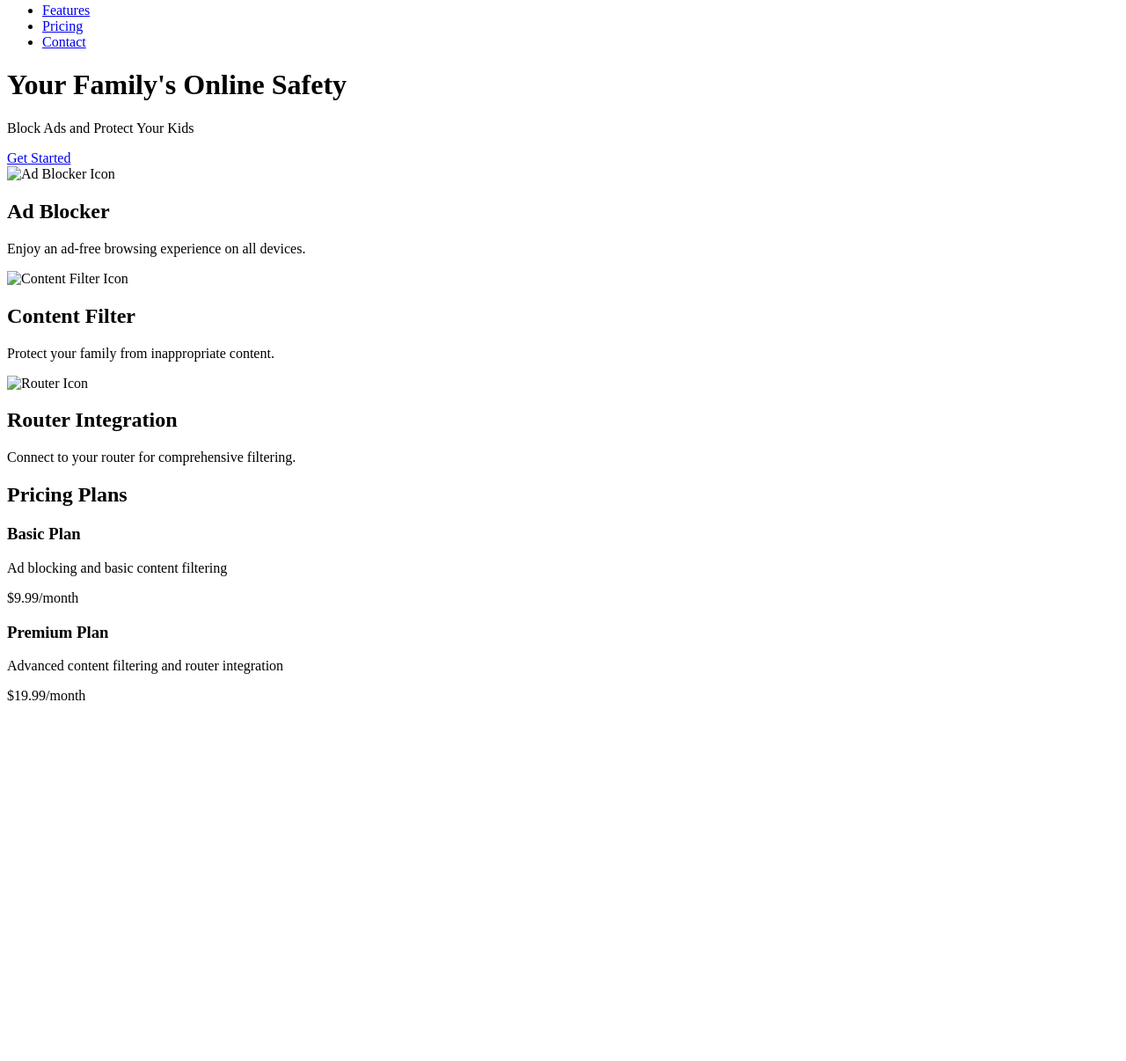
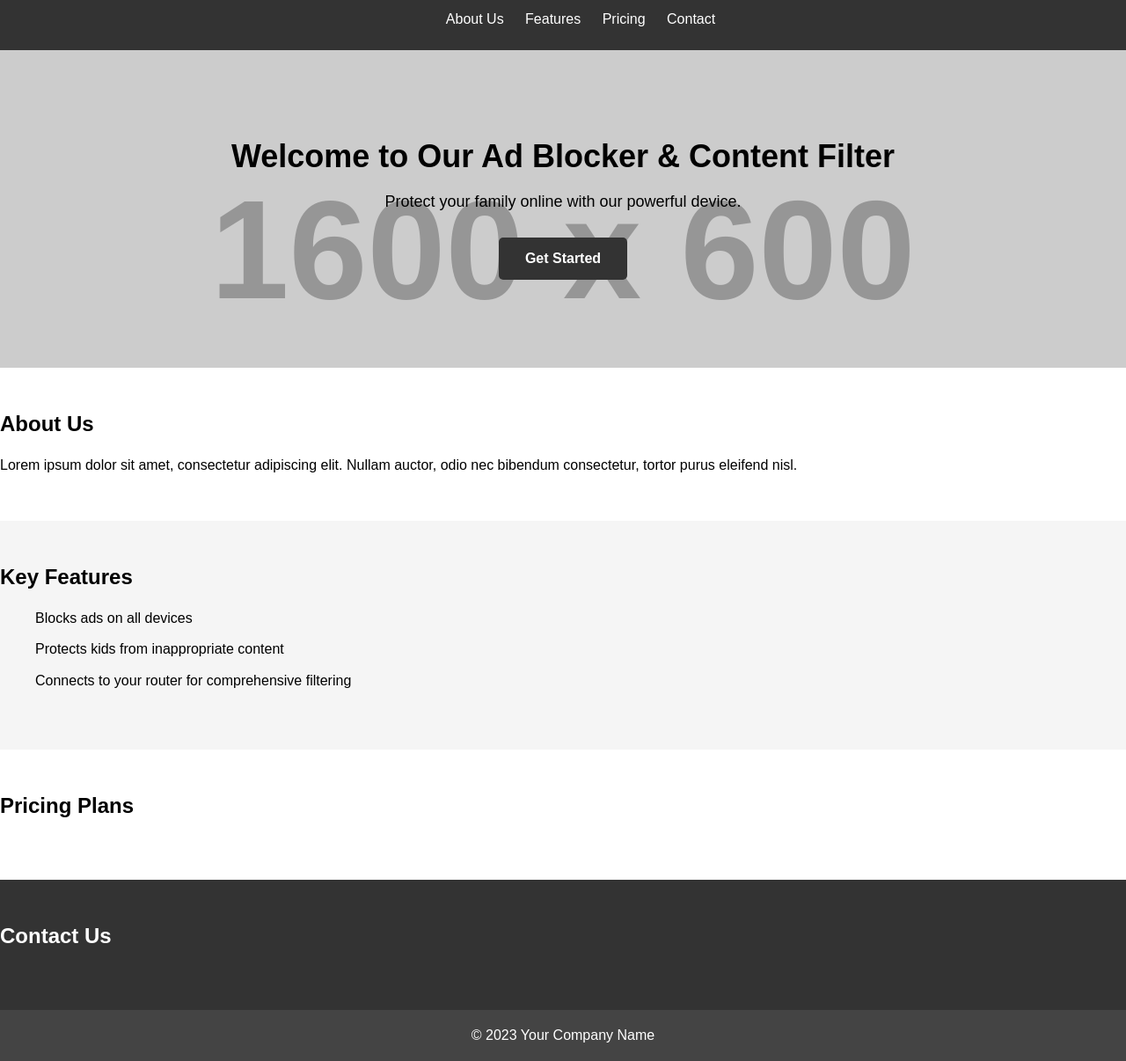
Before and after one commit to marahmad/sila.github.io, a plain HTML site: page index.html in a window 1280 px wide. Shown: the part 13-1219 px from the top of the page at 88% size. Before the commit the page ends 821 px from the top, so only its background shows below. Drawn offline with Linux system fonts and the light colour scheme; placeholder pictures from the web are drawn by us.

Commit message:
Update index.html

```diff
--- a/index.html
+++ b/index.html
@@ -4,52 +4,201 @@
     <meta charset="UTF-8">
     <meta name="viewport" content="width=device-width, initial-scale=1.0">
     <title>Ad Blocker & Content Filter</title>
-    <link rel="stylesheet" href="styles.css"> <!-- Link to your CSS file for styling -->
+    <style>
+        /* Reset some default styles */
+        body, h1, h2, p {
+            margin: 0;
+            padding: 0;
+        }
+
+        /* Global Styles */
+        body {
+            font-family: Arial, sans-serif;
+            background-color: #f5f5f5;
+        }
+
+        /* Header Styles */
+        header {
+            background-color: #333;
+            color: #fff;
+            padding: 10px 0;
+        }
+
+        header nav ul {
+            list-style: none;
+            text-align: center;
+        }
+
+        header nav ul li {
+            display: inline;
+            margin-right: 20px;
+        }
+
+        header nav ul li:last-child {
+            margin-right: 0;
+        }
+
+        header nav a {
+            color: #fff;
+            text-decoration: none;
+        }
+
+        /* Hero Section Styles */
+        #hero {
+            background-image: url('https://via.placeholder.com/1600x600');
+            background-size: cover;
+            text-align: center;
+            padding: 100px 0;
+        }
+
+        #hero h1 {
+            font-size: 36px;
+            margin-bottom: 20px;
+        }
+
+        #hero p {
+            font-size: 18px;
+            margin-bottom: 30px;
+        }
+
+        .cta-button {
+            display: inline-block;
+            padding: 15px 30px;
+            background-color: #333;
+            color: #fff;
+            text-decoration: none;
+            font-weight: bold;
+            border-radius: 5px;
+        }
+
+        /* About Section Styles */
+        #about {
+            background-color: #fff;
+            padding: 50px 0;
+        }
+
+        #about h2 {
+            font-size: 24px;
+            margin-bottom: 20px;
+        }
+
+        #about p {
+            font-size: 16px;
+            line-height: 1.6;
+        }
+
+        /* Features Section Styles */
+        #features {
+            background-color: #f5f5f5;
+            padding: 50px 0;
+        }
+
+        #features h2 {
+            font-size: 24px;
+            margin-bottom: 20px;
+        }
+
+        #features ul {
+            list-style: none;
+        }
+
+        #features li {
+            font-size: 16px;
+            line-height: 1.6;
+            margin-bottom: 10px;
+        }
+
+        /* Pricing Section Styles */
+        #pricing {
+            background-color: #fff;
+            padding: 50px 0;
+        }
+
+        #pricing h2 {
+            font-size: 24px;
+            margin-bottom: 20px;
+        }
+
+        /* Contact Section Styles */
+        #contact {
+            background-color: #333;
+            color: #fff;
+            padding: 50px 0;
+        }
+
+        #contact h2 {
+            font-size: 24px;
+            margin-bottom: 20px;
+        }
+
+        /* Footer Styles */
+        footer {
+            text-align: center;
+            padding: 20px 0;
+            background-color: #444;
+            color: #fff;
+        }
+    </style>
 </head>
 <body>
+    <!-- Header Section -->
     <header>
         <nav>
             <ul>
+                <li><a href="#about">About Us</a></li>
                 <li><a href="#features">Features</a></li>
                 <li><a href="#pricing">Pricing</a></li>
                 <li><a href="#contact">Contact</a></li>
             </ul>
         </nav>
-        <h1>Your Family's Online Safety</h1>
-        <p>Block Ads and Protect Your Kids</p>
-        <a href="#get-started" class="cta-button">Get Started</a>
     </header>
 
-    <section id="features">
-        <div class="feature">
-            <img src="ad-blocker-icon.png" alt="Ad Blocker Icon">
-            <h2>Ad Blocker</h2>
-            <p>Enjoy an ad-free browsing experience on all devices.</p>
-        </div>
-        <div class="feature">
-            <img src="content-filter-icon.png" alt="Content Filter Icon">
-            <h2>Content Filter</h2>
-            <p>Protect your family from inappropriate content.</p>
-        </div>
-        <div class="feature">
-            <img src="router-icon.png" alt="Router Icon">
-            <h2>Router Integration</h2>
-            <p>Connect to your router for comprehensive filtering.</p>
+    <!-- Hero Section -->
+    <section id="hero">
+        <h1>Welcome to Our Ad Blocker & Content Filter</h1>
+        <p>Protect your family online with our powerful device.</p>
+        <a href="#get-started" class="cta-button">Get Started</a>
+    </section>
+
+    <!-- About Section -->
+    <section id="about">
+        <div class="container">
+            <h2>About Us</h2>
+            <p>Lorem ipsum dolor sit amet, consectetur adipiscing elit. Nullam auctor, odio nec bibendum consectetur, tortor purus eleifend nisl.</p>
         </div>
     </section>
 
-    <section id="pricing">
-        <h2>Pricing Plans</h2>
-        <div class="pricing-plan">
-            <h3>Basic Plan</h3>
-            <p>Ad blocking and basic content filtering</p>
-            <span class="price">$9.99/month</span>
-        </div>
-        <div class="pricing-plan">
-            <h3>Premium Plan</h3>
-            <p>Advanced content filtering and router integration</p>
-            <span class="price">$19.99/month</span>
+    <!-- Features Section -->
+    <section id="features">
+        <div class="container">
+            <h2>Key Features</h2>
+            <ul>
+                <li>Blocks ads on all devices</li>
+                <li>Protects kids from inappropriate content</li>
+                <li>Connects to your router for comprehensive filtering</li>
+            </ul>
         </div>
     </section>
 
+    <!-- Pricing Section -->
+    <section id="pricing">
+        <div class="container">
+            <h2>Pricing Plans</h2>
+            <!-- Pricing table or options go here -->
+        </div>
+    </section>
+
+    <!-- Contact Section -->
     <section id="contact">
+        <div class="container">
+            <h2>Contact Us</h2>
+            <!-- Contact form and information go here -->
+        </div>
+    </section>
+
+    <!-- Footer Section -->
+    <footer>
+        <p>&copy; 2023 Your Company Name</p>
+    </footer>
+</body>
+</html>
```
